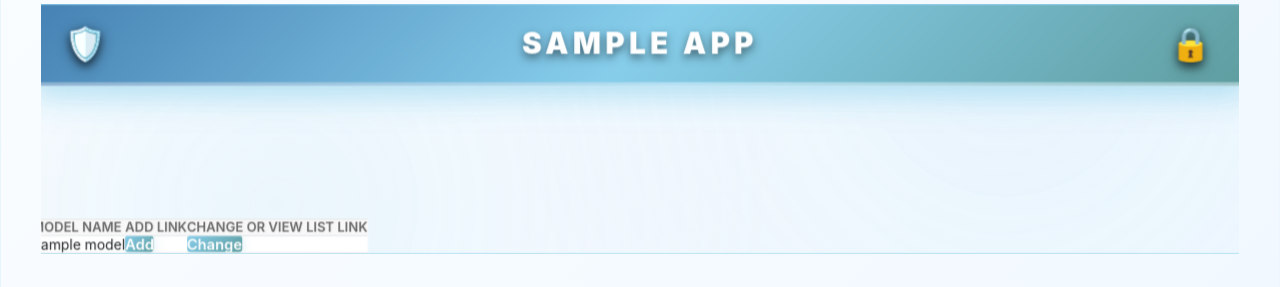
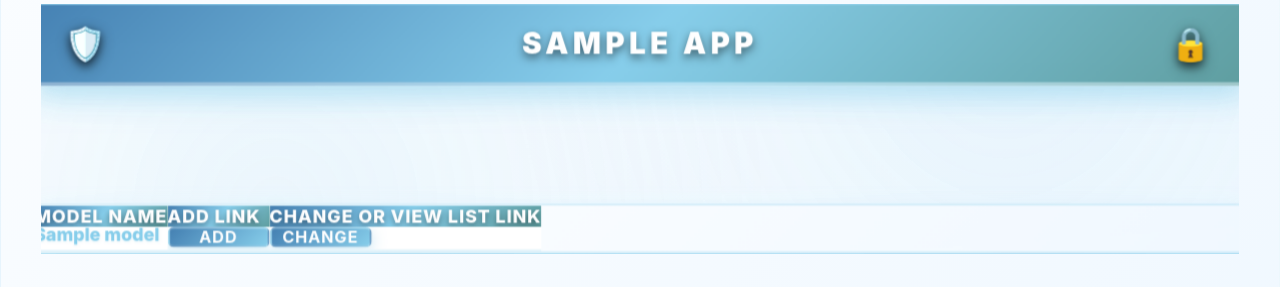
Before and after one commit to jamstanleyambe/smart-waste-management-main, a Django app: template templates/admin/index.html in a window 1280 px wide. Shown: the part 1115-1402 px from the top of the page. Run offline with Django 4.2, Linux system fonts and the light colour scheme; the template is opened without the code that fills it: most values are stand-ins (such as "Sample title", 1, 10 or a date in 2020).

Commit message:
🎨 Enhanced Authentication Table Styling - Premium Table Design
✨ Premium Table Enhancements:
- Enhanced table styling with better spacing and typography
- Premium gradient backgrounds for table headers
- Improved cell padding and font weights
- Enhanced hover effects with smooth transitions
- Special styling for Authentication section table
- Premium gradient backgrounds and borders
- Enhanced table headers with larger fonts and better shadows
- Improved table cells with better spacing and hover effects
- Enhanced Add/Change links with premium styling
- Special model name styling with icons (👥 Groups, 👤 Users)
- Premium button styling for table actions
- Enhanced hover animations and transforms
- Professional color scheme and spacing

🎯 Result: Authentication table now has premium, professional styling that matches the enhanced header design

```diff
--- a/templates/admin/base_site.html
+++ b/templates/admin/base_site.html
@@ -571,17 +571,98 @@
     }
 
     .app-list .module table {
-        font-size: 0.85rem;
+        font-size: 0.9rem;
+        width: 100%;
+        border-collapse: collapse;
+        margin: 1rem 0;
+        background: rgba(255, 255, 255, 0.95);
+        border-radius: 6px;
+        overflow: hidden;
+        box-shadow: 0 4px 12px rgba(135, 206, 235, 0.15);
     }
 
     .app-list .module th {
-        padding: 0.75rem 1rem;
-        font-size: 0.8rem;
+        padding: 1.25rem 1.5rem;
+        font-size: 1rem;
+        font-weight: 700;
+        background: linear-gradient(135deg, var(--primary-color) 0%, #5f9ea0 100%);
+        color: white;
+        text-align: left;
+        border: none;
+        text-transform: uppercase;
+        letter-spacing: 0.05em;
+        text-shadow: 0 2px 4px rgba(0, 0, 0, 0.3);
     }
 
     .app-list .module td {
-        padding: 0.75rem 1rem;
-        font-size: 0.85rem;
+        padding: 1.25rem 1.5rem;
+        font-size: 0.95rem;
+        font-weight: 600;
+        border-bottom: 1px solid rgba(135, 206, 235, 0.2);
+        background: rgba(255, 255, 255, 0.8);
+        transition: all 0.3s ease;
+    }
+
+    .app-list .module tr:hover td {
+        background: rgba(135, 206, 235, 0.1);
+        transform: translateX(5px);
+    }
+
+    /* Special styling for the first module (Authentication) table */
+    .app-list .module:first-child table {
+        background: linear-gradient(135deg, rgba(255, 255, 255, 0.98) 0%, rgba(240, 248, 255, 0.98) 100%);
+        border: 2px solid rgba(135, 206, 235, 0.3);
+        box-shadow: 0 8px 25px rgba(135, 206, 235, 0.2);
+    }
+
+    .app-list .module:first-child th {
+        background: linear-gradient(135deg, #4682b4 0%, var(--primary-color) 50%, #5f9ea0 100%);
+        font-size: 1.1rem;
+        font-weight: 800;
+        padding: 1.5rem 2rem;
+        text-shadow: 0 3px 6px rgba(0, 0, 0, 0.4);
+    }
+
+    .app-list .module:first-child td {
+        padding: 1.5rem 2rem;
+        font-size: 1rem;
+        font-weight: 700;
+        background: rgba(255, 255, 255, 0.9);
+        border-bottom: 2px solid rgba(135, 206, 235, 0.2);
+    }
+
+    .app-list .module:first-child tr:hover td {
+        background: linear-gradient(135deg, rgba(135, 206, 235, 0.15) 0%, rgba(240, 248, 255, 0.2) 100%);
+        transform: translateX(8px) scale(1.02);
+        box-shadow: 0 4px 12px rgba(135, 206, 235, 0.3);
+    }
+
+    /* Special styling for model names in Authentication table */
+    .app-list .module:first-child td:first-child {
+        font-weight: 800;
+        color: var(--primary-color);
+        font-size: 1.1rem;
+        text-shadow: 0 1px 2px rgba(135, 206, 235, 0.3);
+        position: relative;
+    }
+
+    .app-list .module:first-child td:first-child::before {
+        content: '🔐';
+        position: absolute;
+        left: -2rem;
+        top: 50%;
+        transform: translateY(-50%);
+        font-size: 1.2rem;
+        opacity: 0.7;
+    }
+
+    /* Add icons for specific models */
+    .app-list .module:first-child tr:nth-child(1) td:first-child::before {
+        content: '👥';
+    }
+
+    .app-list .module:first-child tr:nth-child(2) td:first-child::before {
+        content: '👤';
     }
 
     .app-list .module a {
@@ -597,6 +678,39 @@
         position: relative;
         overflow: hidden;
         margin: 0.25rem;
+        display: inline-block;
+        min-width: 80px;
+        text-align: center;
+    }
+
+    /* Enhanced styling for table links in Authentication section */
+    .app-list .module:first-child a {
+        font-size: 1rem;
+        padding: 0.75rem 1.5rem;
+        border-radius: 6px;
+        background: linear-gradient(135deg, #4682b4 0%, var(--primary-color) 100%);
+        color: white;
+        text-decoration: none;
+        transition: all 0.4s ease;
+        box-shadow: 0 4px 12px rgba(135, 206, 235, 0.4);
+        font-weight: 700;
+        position: relative;
+        overflow: hidden;
+        margin: 0.5rem;
+        display: inline-block;
+        min-width: 100px;
+        text-align: center;
+        text-transform: uppercase;
+        letter-spacing: 0.05em;
+        border: 2px solid rgba(255, 255, 255, 0.2);
+    }
+
+    .app-list .module:first-child a:hover {
+        background: linear-gradient(135deg, var(--primary-color) 0%, #5f9ea0 100%);
+        transform: translateY(-3px) scale(1.05);
+        box-shadow: 0 8px 20px rgba(135, 206, 235, 0.6);
+        border-color: rgba(255, 255, 255, 0.4);
+        text-shadow: 0 2px 4px rgba(0, 0, 0, 0.3);
     }
 
     .app-list .module a::before {
```
